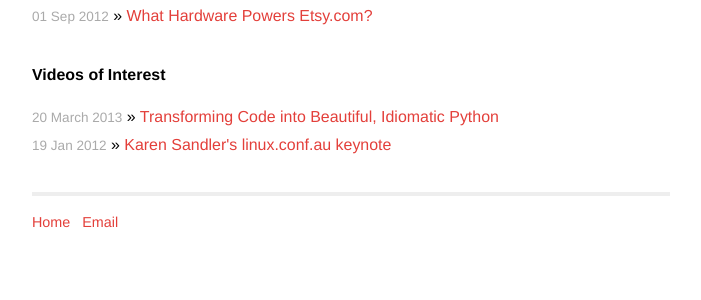
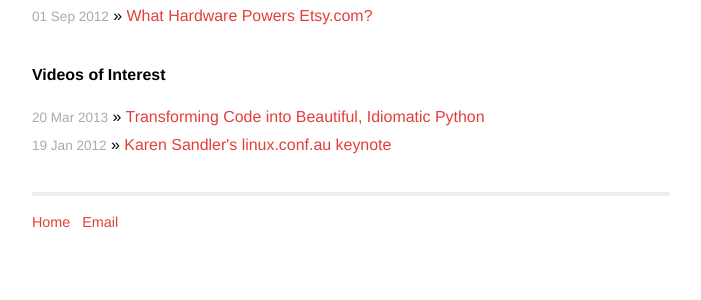
Before and after one commit to cgar/cgar.github.com, a Jekyll site: the page built from index.html, in a window 1280 px wide. Shown: the part 337-637 px from the top of the page, without its empty margins (289-990 px from the left). Built offline with Jekyll 4.4.1, drawn with Linux system fonts in a browser that asks for light colours; Markdown is read by kramdown in place of the engine named in the settings.

```diff
--- a/index.html
+++ b/index.html
@@ -20,7 +20,7 @@
 
   <h1>Videos of Interest</h1>
   <ul class="posts">
-      <li><span>20 March 2013</span> &raquo; <a href="https://www.youtube.com/watch?v=OSGv2VnC0go">Transforming Code into Beautiful, Idiomatic Python</a></li>
+      <li><span>20 Mar 2013</span> &raquo; <a href="https://www.youtube.com/watch?v=OSGv2VnC0go">Transforming Code into Beautiful, Idiomatic Python</a></li>
       <li><span>19 Jan 2012</span> &raquo; <a href="https://www.youtube.com/watch?v=5XDTQLa3NjE">Karen Sandler's linux.conf.au keynote</a></li>
 
  </ul>
```
